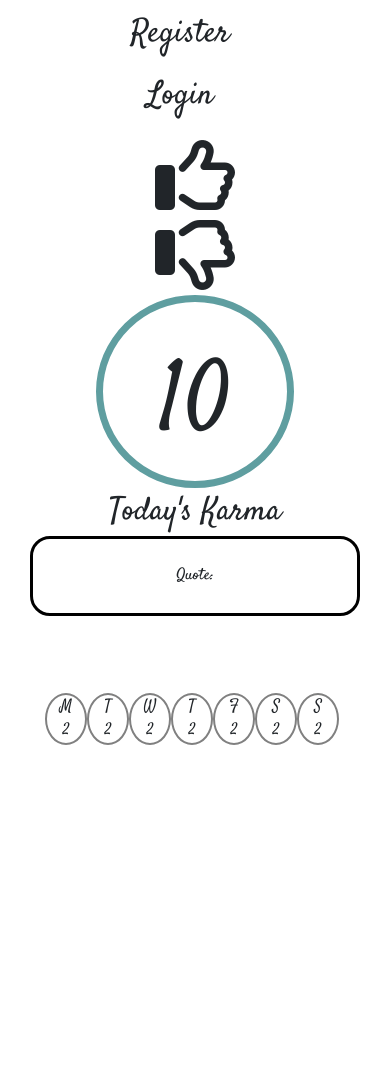
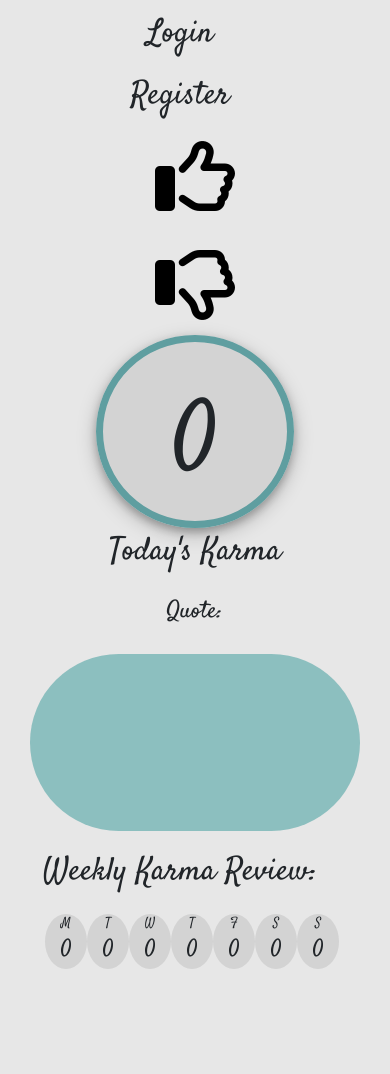
Before and after one commit to JJangle/KarmaTracker, a plain HTML site: page index.html in a window 390 px wide. Shown: the part 245-1319 px from the top of the page. Before the commit the page ends 991 px from the top, so only its background shows below. Drawn offline with nearby package versions, Linux system fonts and the light colour scheme.

Commit message:
added login/register html, added js for karma tracking

```diff
--- a/css/style.css
+++ b/css/style.css
@@ -1,3 +1,6 @@
+body {
+    background-color: rgb(231, 231, 231);
+}
 
 .container-fluid {
     font-family: 'Satisfy', cursive;
@@ -26,7 +29,6 @@
 .main {
     width: 100%;
     margin: 0;
-
 }
 
 .circleCont{
@@ -40,6 +42,8 @@
     border: 7px solid cadetblue;
     border-radius: 50%;
     display: inline-block;
+    box-shadow: 0 4px 8px 0 rgba(0, 0, 0, 0.25), 0 6px 20px 0 rgba(0, 0, 0, 0.21);
+    background-color: rgba(128, 128, 128, 0.199);
 }
 
 .head {
@@ -56,12 +60,16 @@
     height: 50%;
 }
 
+.quoteHeader {
+    font-size: 1.5rem;
+    margin-left: 25%;
+}
 
 .rightSideRowQ {
     height: 50%;
-    border: 3px solid black;
+    background-color: rgba(0, 128, 128, 0.397);
     margin: 0;
-    border-radius: 20px;
+    border-radius: 100px;
 }
 
 .rightSideRow {
@@ -71,21 +79,96 @@
 }
 
 .days {
-    border: 4px solid grey;
     border-radius: 50%;
     width: 14%;
+    background-color: rgba(128, 128, 128, 0.199);
+}
+
+.days:hover {
+    background-color: rgba(128, 128, 128, 0.678);
 }
 
 .dayRow {
     height: 50%;
     width: 100%;
     display: flexbox;
-    padding-bottom: 9%;
-    padding-top: 9%;
+    padding-bottom: 15%;
+}
+
+.dayHead {
+    font-size: 1rem;
 }
 
 #dailyTotal {
     font-size: 25rem;
+}
+
+.dayKarma {
+    font-size: 2rem;
+}
+
+#weekKarma {
+    font-size: 2rem;
+    margin-top: 5%;
+    text-align: center;
+}
+
+#weekKarmaCol {
+    margin-top: -30%;
+}
+
+.weekKarmaHeadRow {
+    width: 100%;
+    display: block;
+}
+
+#thumbDown {
+    margin-left: 50%;
+    margin-bottom: 30%;
+}
+
+#thumbUp {
+    margin-left: 50%;
+    margin-top: 30%;
+}
+
+#thumbsUpBut, #thumbsDownBut {
+    border: none;
+    background-color: transparent;
+    outline: transparent;
+}
+
+
+/* LOGIN PAGE STYLING */
+
+
+.card {
+    font-family: 'Julius Sans One', sans-serif;
+    font-weight: bolder;
+    margin: auto;
+    background-color: rgba(0, 128, 128, 0.685);
+    box-shadow: 0 4px 8px 0 rgba(0, 0, 0, 0.2), 0 6px 20px 0 rgba(0, 0, 0, 0.19);
+}
+
+.cardHolderCol {
+    justify-content: center;
+    align-items: center;
+    display: block;
+}
+
+.fontCard {
+    font-size: 1.5rem;
+}
+
+.subBut {
+    font-size: 1.2rem;
+    font-weight: bold;
+}
+
+.subBut:hover {
+    background-color: teal;
+    color: white;
+    font-weight: bolder;
 }
 
 
@@ -93,6 +176,8 @@
 
 
 /* ------------MEDIA DEVICES------------- */
+
+/* XS */
 @media only screen and (max-width: 600px) {
    #dailyTotal {
        font-size: 25vw;
@@ -106,14 +191,112 @@
     display: inline-block;
 }
 
-.days {
-    border: 2px solid grey;
-    border-radius: 50%;
-    width: 14%;
-}
+    .days {
+        border-radius: 50%;
+        width: 14%;
+        margin-bottom: 10%;
+        margin-top: 5%;
+    }
+
+    .dayHead {
+        font-size: .8rem;
+    }
+
+    .dayKarma {
+        font-size: 1.5rem;
+
+    }
+
+    .upCol {
+        padding-bottom: 10%;
+    }
+
+
+    #quoteBoxRow {
+        margin-top: 30%;
+    }
+
+    #weekKarma {
+        font-size: 2rem;
+        padding-bottom: 20%;
+    }
+
+    #weekKarmaCol {
+        padding-bottom: 20%;
+        }
+
+    .quoteHeader {
+        font-size: 1.5rem;
+        margin-left: 42%;
+        margin-top: 5%;
+    }
+
+    #thumbDown {
+        margin: 0;
+    }
+
+    #thumbUp {
+        margin: 0
+    }
+
 }
 
-@media only screen and (min-width: 992px) {
+
+/* MD */
+@media only screen and (min-width: 760px) and (max-width: 900px) {
+
+
+    .rightSideRowQ {
+        margin-left: -10%;
+        margin-right: 10%;
+    }
+
+   .navbar {
+       margin: 0;
+       padding-left: 9%;
+   }
+
+   #thumbDown {
+       margin-bottom: 60%;
+       margin-left: 40%;
+   }
+
+   #thumbUp {
+       margin-left: 40%;
+       margin-top: 20%;
+
+   }
+
+   .days {
+       margin-bottom: 20%;
+   }
+
+   .dayKarma {
+       font-size: 1.5rem;
+   }
+
+   .dayHead {
+       font-size: .8rem;;
+   }
+
+
+   #weekKarma {
+       margin: 0;
+   }
+
+/* For Login/Register Page Only */
+
+.headingLog {
+    padding-left: 29%
+}
+
+
+}
+
+
+/* LG */
+
+@media only screen and (min-width: 1000px) {
     #dailyTotal {
         font-size: 20vw;
     }
@@ -126,4 +309,14 @@
      display: inline-block;
  }
 
+    .heading {
+        padding-left: 10%;
+    }
+
+/* For Login/Register Page Only */
+
+    .headingLog {
+        padding-left: 27%
+    }
+
 }
--- a/index.html
+++ b/index.html
@@ -8,87 +8,89 @@
     <script src="https://code.jquery.com/jquery-3.3.1.slim.min.js" integrity="sha384-q8i/X+965DzO0rT7abK41JStQIAqVgRVzpbzo5smXKp4YfRvH+8abtTE1Pi6jizo" crossorigin="anonymous"></script>
     <script src="https://cdnjs.cloudflare.com/ajax/libs/popper.js/1.14.7/umd/popper.min.js" integrity="sha384-UO2eT0CpHqdSJQ6hJty5KVphtPhzWj9WO1clHTMGa3JDZwrnQq4sF86dIHNDz0W1" crossorigin="anonymous"></script>
     <script src="https://stackpath.bootstrapcdn.com/bootstrap/4.3.1/js/bootstrap.min.js" integrity="sha384-JjSmVgyd0p3pXB1rRibZUAYoIIy6OrQ6VrjIEaFf/nJGzIxFDsf4x0xIM+B07jRM" crossorigin="anonymous"></script>
-
     <link href="https://fonts.googleapis.com/css2?family=Satisfy&display=swap" rel="stylesheet">
     <link rel="stylesheet" href="css/style.css">
-    <script src="js.js"></script>
+    <script src="js.js" defer></script>
     <title>Karma Tracker</title>
 </head>
 <body>
 <div class="container-fluid">
     <div class="row navbar">
-        <div class="col-xs-12 col-md-10 heading text-center">Karma Tracker</div>
-        <div class="col-xs-12 col-md-1 text-center"><button class="btn">Register</button></div>
-        <div class="col-xs-12 col-md-1 text-center"><button class="btn">Login</button></div>
+        <div class="col-xs-12 col-md-9 heading text-center">Karma Tracker</div>
+        <div class="col-xs-12 col-md-2 text-center"><button onClick="location.href='login.html'" class="btn regBut">Login</button></div>
+        <div class="col-xs-12 col-md-1 text-center"><button onClick="location.href='register.html'" href="login.html" class="btn logBut">Register</button></div>
     </div>
     <div class="row main">
         <div class="col-md-2 col-xs-12">
             <div class="row upRow">
-                <div class="col-md-12 col-xs-6 upCol">
-                    <i class="far fa-thumbs-up fa-5x"></i>
+                <div class="col-md-12 col-xs-6 upCol" id="thumbUp" >
+                    <button class="text-center" onClick="goodKarma()" id="thumbsUpBut"><i class="far fa-thumbs-up fa-5x"></i></button>
                 </div>
             </div>
             <div class="row downRow">
-                <div class="col-md-12 col-xs-6 downCol">
-                    <i class="far fa-thumbs-down fa-5x"></i>
+                <div class="col-md-12 col-xs-6 downCol" id="thumbDown">
+                    <button onClick="badKarma()" id="thumbsDownBut"><i class="far fa-thumbs-down fa-5x"></i></button>
                 </div>
             </div>
         </div>
         <div class="col-md-6 col-xs-12 trackerCol">
             <div class="text-center circleCont">
-                <div class="circle">
-                    <div id="dailyTotal">10</div>
+                <div class="circle" id="circle">
+                    <div id="dailyTotal">0</div>
                 </div>
             </div>
             <div class="row ">
                 <div class="col-md-12 head text-center">Today's Karma</div>
             </div>
         </div>
-        <div class="col-md-4 col-xs-12">
-            <div class="row rightSideRowQ" id="quoteRowBox">
-                <div class="col-lg-12 col-xs-12 col-sm-12 col-md-12 upCol">
-                    <div id="quoteBox">Quote:</div>
+        <div class="col-md-4 col-xs-12" id="rightMainCol">
+            <div class="row">
+                <div class="col-xs-12 quoteHeader">
+                    Quote:
                 </div>
             </div>
             <br>
-            <div class="row rightSideRow">
-                <div class="col-lg-12 col-xs-12 col-sm-12 col-md-12 text-center downCol">
+            <div class="row rightSideRowQ" >
+                <div class="col-lg-12 col-xs-12 col-sm-12 col-md-12 upCol" id="quoteRowBox">
+                    <div id="quoteBox"></div>
+                </div>
+            </div>
+            <div class="row rightSideRow" id="karmaDispCol">
+                <div class="row weekKarmaHeadRow">
+                    <div class="col-xs-12" id="weekKarmaHead">
+                        <div id="weekKarma">Weekly Karma Review:</div>
+                    </div>
+                </div>
+                <div class="col-lg-12 col-xs-12 col-sm-12 col-md-12 text-center downCol" id="weekKarmaCol">
 
                     <div class="row dayRow">
                         <div class="days">
-                            <span>M</span>
-                            <br>
-                            <span>2</span>
+                            <div class="dayHead" id="">M</div>
+                            <div class="dayKarma" id="monday">0</div>
                         </div>
                         <div class="days">
-                            <span>T</span>
-                            <br>
-                            <span>2</span>
+                            <div class="dayHead">T</div>
+                            <div class="dayKarma" id="tuesday">0</div>
                         </div>
                         <div class="days">
-                            <span>W</span>
-                            <br>
-                            <span>2</span>
+                            <div class="dayHead">W</div>
+                            <div class="dayKarma" id="wedneday">0</div>
                         </div>
                         <div class="days">
-                            <span>T</span>
-                            <br>
-                            <span>2</span>
+                            <div class="dayHead">T</div>
+                            <div class="dayKarma" id="thursday">0</div>
                         </div>
                         <div class="days">
-                            <span>F</span>
-                            <br>
-                            <span>2</span>
+                            <div class="dayHead">F</div>
+                            <div class="dayKarma" id="friday">0</div>
                         </div>
                         <div class="days">
-                            <span>S</span>
-                            <br>
-                            <span>2</span>
+                            <div class="dayHead">S</div>
+                            <div class="dayKarma" id="saturday">0</div>
                         </div>
                         <div class="days">
-                            <span>S</span>
-                            <br>
-                            <span>2</span>
+                            <div class="dayHead">S</div>
+                            <div class="dayKarma" id="sunday">0</div>
                         </div>
                     </div>
                 </div>
--- a/js.js
+++ b/js.js
@@ -0,0 +1,31 @@
+karma = 0;
+var dailyTotal = document.getElementById('dailyTotal')
+
+var quotes = []
+
+
+
+
+function goodKarma(){
+    karma++
+    dailyTotal.innerHTML = karma
+    if(karma < 0){
+        document.getElementById('circle').style.backgroundColor = 'rgba(204, 109, 109, 0.616)'
+    } else if (karma > 0){
+        document.getElementById('circle').style.backgroundColor = 'rgba(94, 151, 94, 0.459)'
+    } else {
+        document.getElementById('circle').style.backgroundColor = 'rgba(128, 128, 128, 0.199)'
+    }
+}
+
+function badKarma(){
+    karma--
+    dailyTotal.innerHTML = karma
+    if(karma < 0){
+        document.getElementById('circle').style.backgroundColor = 'rgba(204, 109, 109, 0.616)'
+    } else if (karma > 0){
+        document.getElementById('circle').style.backgroundColor = 'rgba(94, 151, 94, 0.459)'
+    } else {
+        document.getElementById('circle').style.backgroundColor = 'rgba(128, 128, 128, 0.199)'
+    }
+}
```
Also changed, not shown: login.html (added, +51 -0 lines), register.html (added, +58 -0 lines).
